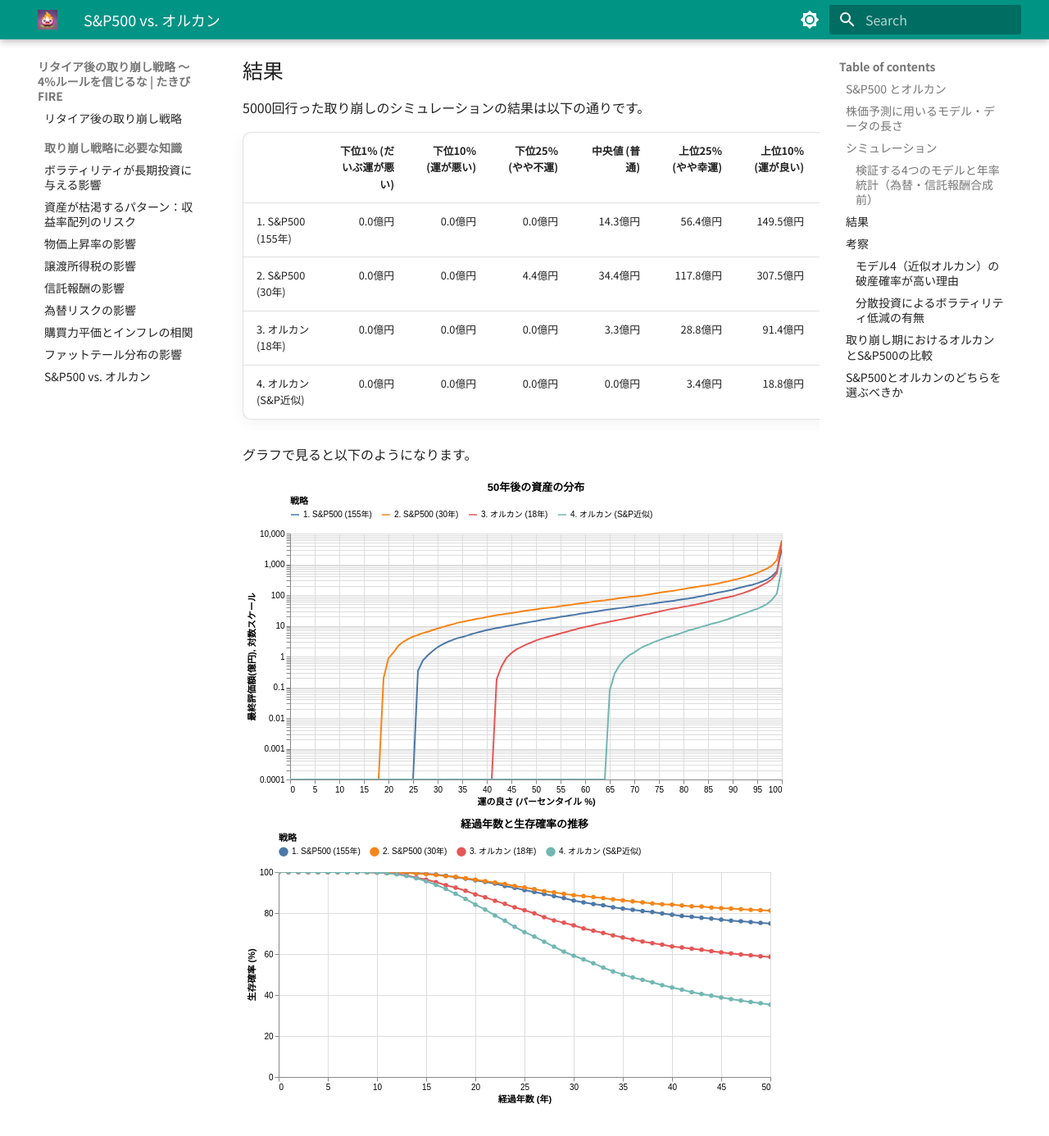
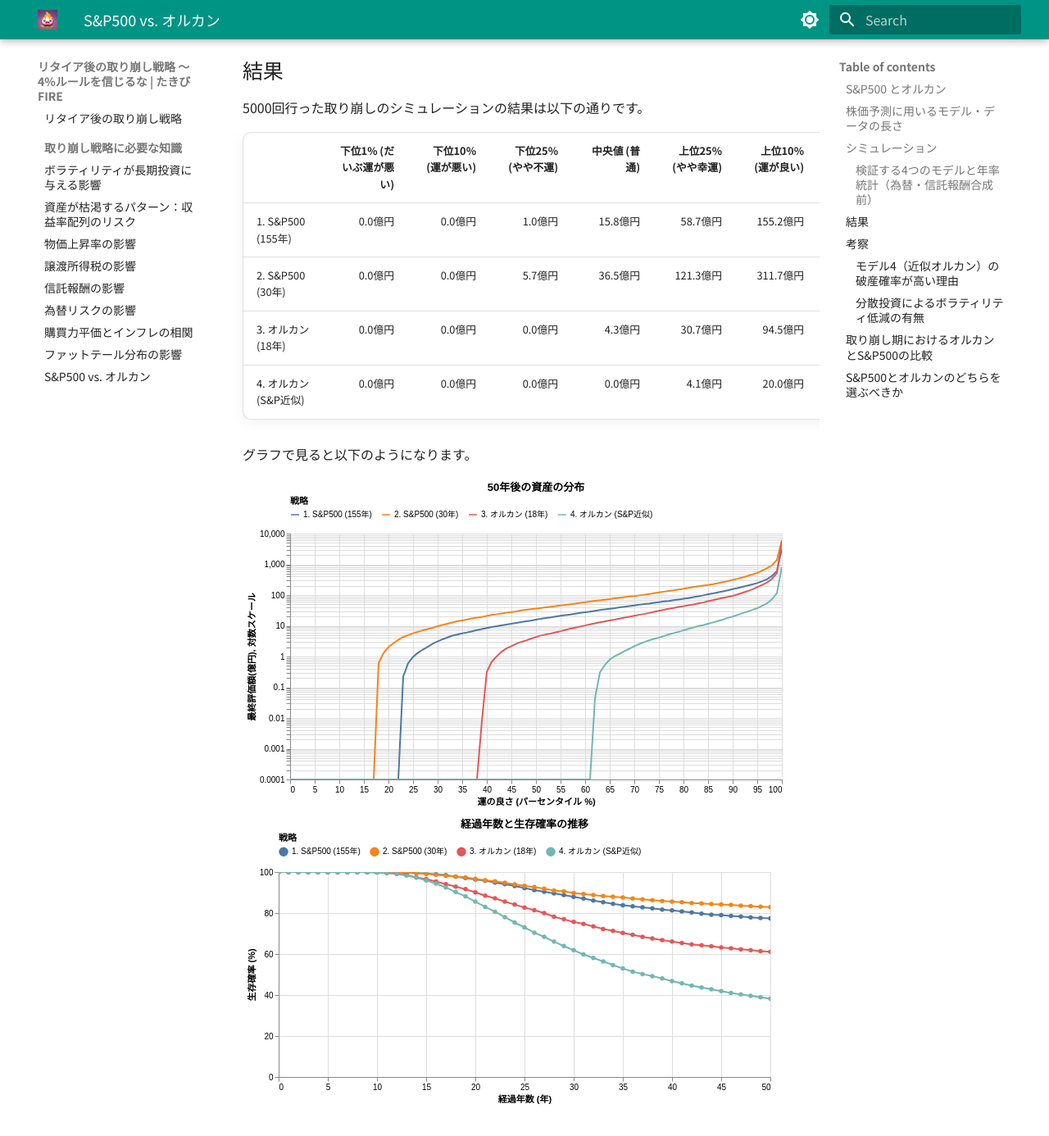
Before and after one commit to TakibiFire/JapaneseTrinityStudy, an MkDocs documentation site: the page built from docs/sp500_vs_acwi.md, in a window 1280 px wide and 1400 px high, scrolled down 2644 px. Shown: the top 1386 px of the window at 82% size. Built offline with MkDocs 1.6.1 and Material for MkDocs 9.7.7, drawn with Linux system fonts in a browser that asks for light colours; some of the changed text lies outside the part shown.

```diff
--- a/docs/data/sp500_acwi/sp500_vs_acwi_result.md
+++ b/docs/data/sp500_acwi/sp500_vs_acwi_result.md
@@ -1,6 +1,6 @@
 |                  |   下位1% (だいぶ運が悪い) |   下位10% (運が悪い) |   下位25% (やや不運) |   中央値 (普通) |   上位25% (やや幸運) |   上位10% (運が良い) |   10年破産確率 (%) |   20年破産確率 (%) |   30年破産確率 (%) |   40年破産確率 (%) |   50年破産確率 (%) |
 |:-----------------|-----------------:|---------------:|---------------:|-----------:|---------------:|---------------:|--------------:|--------------:|--------------:|--------------:|--------------:|
-| 1. S&P500 (155年) |            0.0億円 |          0.0億円 |          0.0億円 |     14.3億円 |         56.4億円 |        149.5億円 |          0.0% |          4.0% |         13.9% |         20.8% |         25.1% |
-| 2. S&P500 (30年)  |            0.0億円 |          0.0億円 |          4.4億円 |     34.4億円 |        117.8億円 |        307.5億円 |          0.0% |          3.7% |         11.3% |         15.9% |         18.8% |
-| 3. オルカン (18年)    |            0.0億円 |          0.0億円 |          0.0億円 |      3.3億円 |         28.8億円 |         91.4億円 |          0.3% |         10.9% |         26.0% |         36.3% |         41.4% |
-| 4. オルカン (S&P近似)  |            0.0億円 |          0.0億円 |          0.0億円 |      0.0億円 |          3.4億円 |         18.8億円 |          0.2% |         15.9% |         40.8% |         56.3% |         64.7% |
+| 1. S&P500 (155年) |            0.0億円 |          0.0億円 |          1.0億円 |     15.8億円 |         58.7億円 |        155.2億円 |          0.0% |          3.6% |         12.1% |         18.7% |         22.6% |
+| 2. S&P500 (30年)  |            0.0億円 |          0.0億円 |          5.7億円 |     36.5億円 |        121.3億円 |        311.7億円 |          0.0% |          3.3% |         10.2% |         14.4% |         17.1% |
+| 3. オルカン (18年)    |            0.0億円 |          0.0億円 |          0.0億円 |      4.3億円 |         30.7億円 |         94.5億円 |          0.2% |          9.9% |         24.3% |         33.9% |         38.9% |
+| 4. オルカン (S&P近似)  |            0.0億円 |          0.0億円 |          0.0億円 |      0.0億円 |          4.1億円 |         20.0億円 |          0.2% |         14.4% |         38.1% |         53.2% |         61.8% |
--- a/docs/sp500_vs_acwi.md
+++ b/docs/sp500_vs_acwi.md
@@ -66,7 +66,7 @@ S&P500 やオルカンの将来の値動きを予想しようにも、様々な
     * **投資先**: ==S&P500モデル2つ、オルカンモデル2つのうち一つに100%投資==
     * **為替リスク**: あり（ドル円 リターン0%, リスク10.53% を合成）
     * **取り崩し額**: 毎年400万円（物価連動）
-    * **物価上昇率**: 年率2%固定
+    * **物価上昇率**: 年率 1.77%固定
     * **譲渡所得税**: 20.315%
     * **信託報酬**: S&P500: 0.0814%, オルカン: 0.05775%
 
```
Also changed, not shown: other parts of docs/sp500_vs_acwi.md (+1 -1 lines), docs/imgs/sp500_acwi/sp500_vs_acwi_comp_distribution.svg, docs/imgs/sp500_acwi/sp500_vs_acwi_comp_survival.svg, 1 other file.
